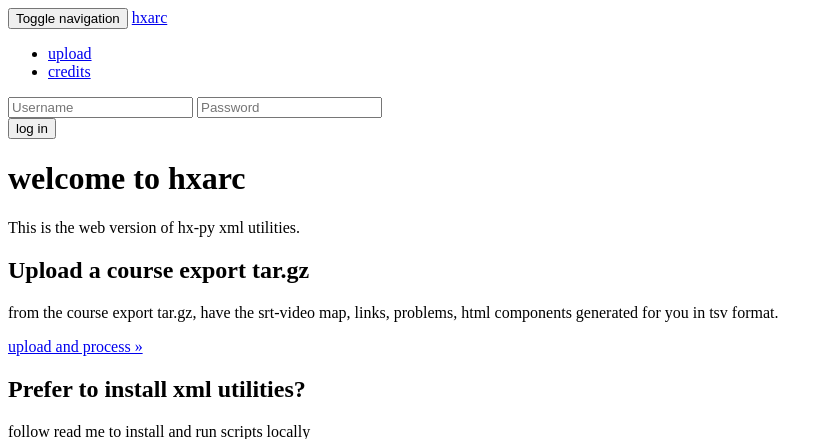
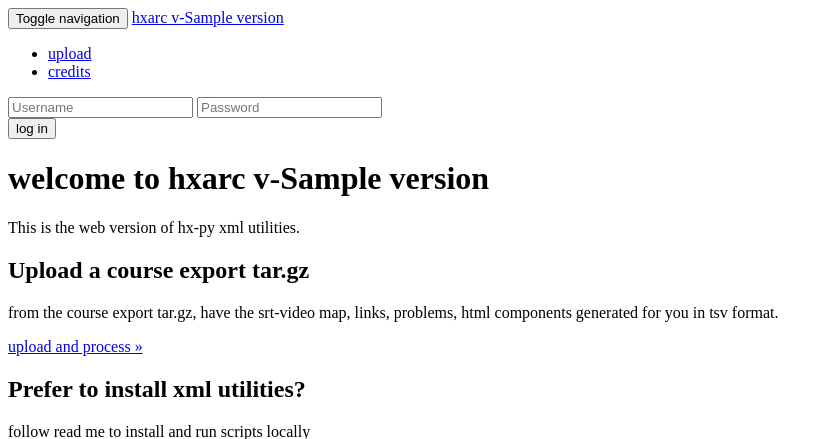
Before and after one commit to nmaekawa/hxarc, a Flask app: template hxarc/templates/public/home.html in a window 1280 px wide. Shown: the top 439 px of the page, without its empty margins (0-828 px from the left). Run offline with Flask 2, Linux system fonts and the light colour scheme; the template is opened without the code that fills it: most values are stand-ins (such as "Sample title", 1, 10 or a date in 2020); form fields are guessed from the names that the template uses; parts of the project's set-up code (start-up, migrations or seed data) failed here and were passed over; some libraries are stand-ins or nearby versions.

Commit message:
display app version in templates

```diff
--- a/hxarc/__init__.py
+++ b/hxarc/__init__.py
@@ -1 +1,5 @@
 """Main application package."""
+
+__author__ = 'nmaekawa'
+__email__ = "nmaekawa@g.harvard.edu"
+__version__ = '0.1.0'
--- a/hxarc/public/views.py
+++ b/hxarc/public/views.py
@@ -3,6 +3,7 @@
 from flask import Blueprint, flash, redirect, render_template, request, url_for
 from flask_login import login_required, login_user, logout_user
 
+from hxarc import __version__ as hxarc_version
 from hxarc.extensions import login_manager
 from hxarc.public.forms import LoginForm
 from hxarc.user.forms import RegisterForm
@@ -31,7 +32,8 @@ def home():
             return redirect(redirect_url)
         else:
             flash_errors(form)
-    return render_template('public/home.html', form=form)
+    return render_template('public/home.html', form=form,
+                           version=hxarc_version)
 
 
 @blueprint.route('/logout/')
@@ -60,4 +62,5 @@ def logout():
 def credits():
     """credits page."""
     form = LoginForm(request.form)
-    return render_template('public/credits.html', form=form)
+    return render_template('public/credits.html', form=form,
+                           version=hxarc_version)
--- a/hxarc/templates/nav.html
+++ b/hxarc/templates/nav.html
@@ -12,7 +12,7 @@
     </button>
     <a class="navbar-brand" href="{{ url_for('public.home') }}">
 
-      hxarc
+        hxarc v-{{ version }}
 
     </a>
   </div>
--- a/hxarc/templates/public/home.html
+++ b/hxarc/templates/public/home.html
@@ -4,7 +4,7 @@
 <!-- Main jumbotron for a primary marketing message or call to action -->
 <div class="jumbotron">
 
-  <h1>welcome to hxarc</h1>
+    <h1>welcome to hxarc v-{{ version }}</h1>
 
   <p>This is the web version of hx-py xml utilities.</p>
 </div><!-- /.jumbotron -->
--- a/hxarc/user/views.py
+++ b/hxarc/user/views.py
@@ -2,6 +2,8 @@
 """User views."""
 from flask import Blueprint, render_template
 from flask_login import login_required
+
+from hxarc import __version__ as hxarc_version
 
 blueprint = Blueprint('user', __name__, url_prefix='/users', static_folder='../static')
 
@@ -10,4 +12,4 @@ blueprint = Blueprint('user', __name__, url_prefix='/users', static_folder='../s
 @login_required
 def members():
     """List members."""
-    return render_template('users/members.html')
+    return render_template('users/members.html', version=hxarc_version)
```
Also changed, not shown: hxarc/upload/views.py (+5 -2 lines).
